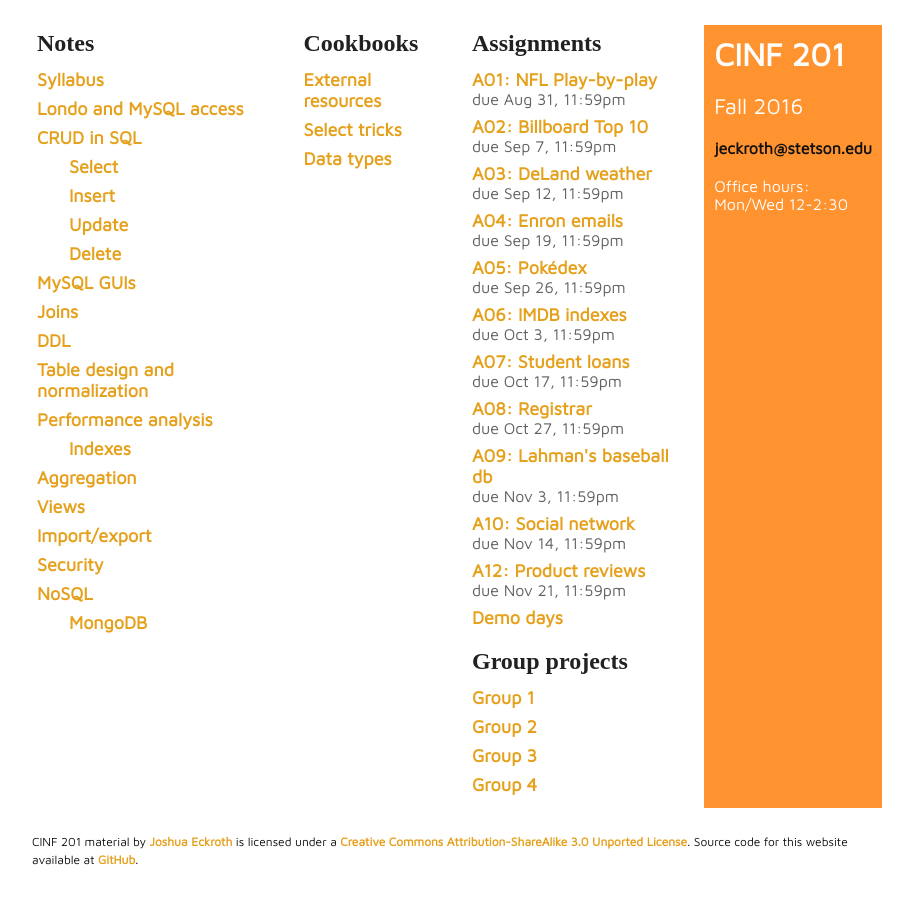
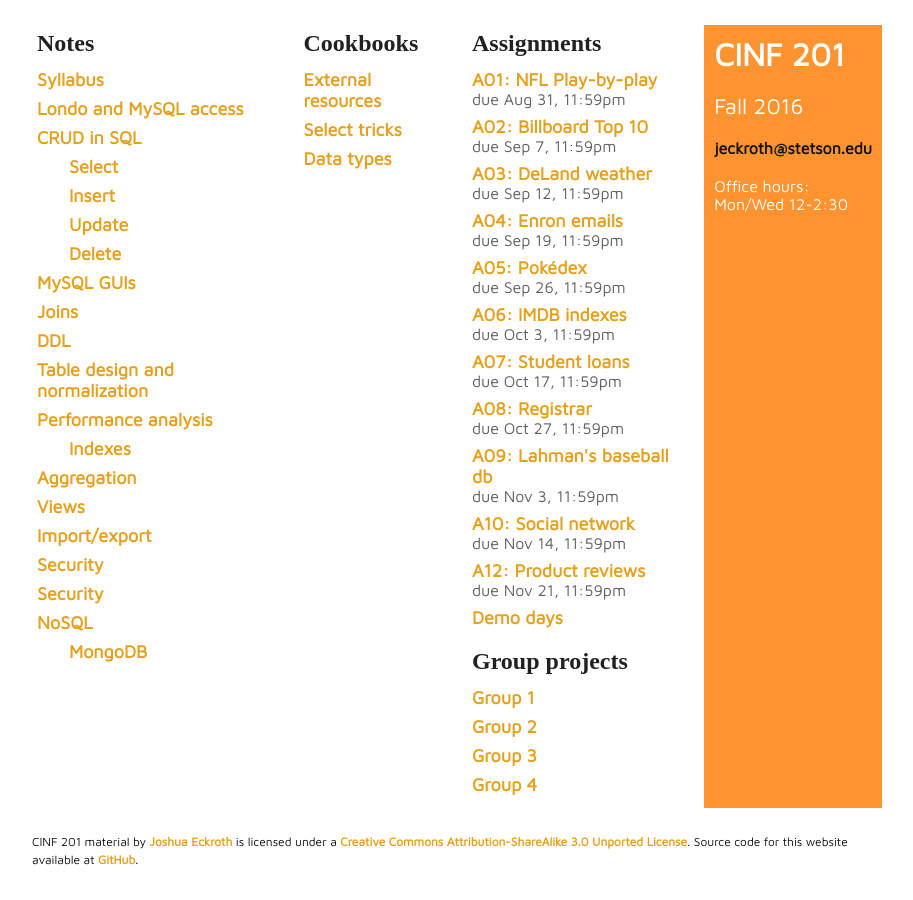
Before and after one commit to joshuaeckroth/cinf201-website, a Jekyll site: the page built from index.markdown, in a window 1280 px wide. Shown: the whole page, without its empty margins (183-1096 px from the left). Built offline with Jekyll 4.4.1, drawn with Linux system fonts in a browser that asks for light colours; some web fonts are replaced.

Commit message:
Added Transactions link to homepage

```diff
--- a/_layouts/index.html
+++ b/_layouts/index.html
@@ -66,6 +66,9 @@
               </li>
               <li>
                 <div class="post-title"><a href="/notes/import-export.html">Import/export</a></div>
+              </li>
+              <li>
+                <div class="post-title"><a href="/notes/transactions.html">Security</a></div>
               </li>
               <li>
                 <div class="post-title"><a href="/notes/security.html">Security</a></div>
```
